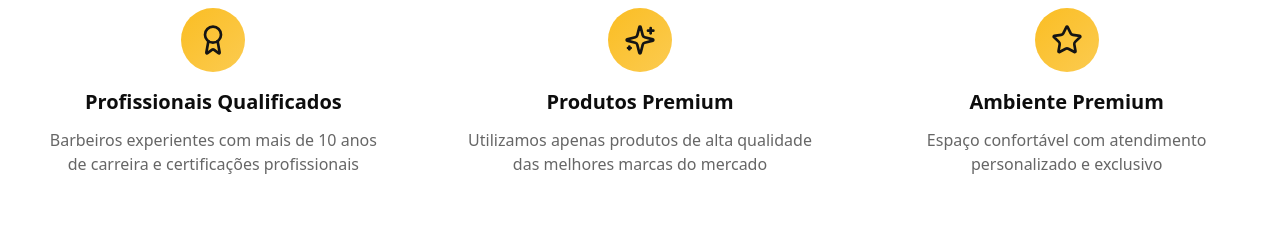
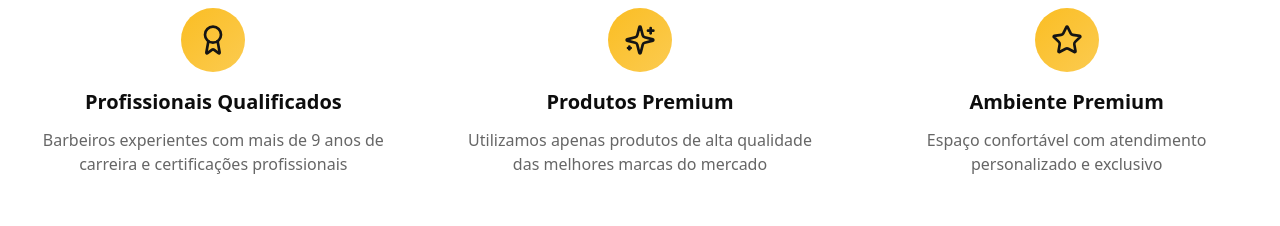
Before and after one commit to ruanvinicius1619-lang/smooth-cuts-booking, a React (Vite) app: page /services in a window 1280 px wide. Shown: the part 2840-3066 px from the top of the page. Built offline with nearby package versions, Linux system fonts and the light colour scheme.

Commit message:
Atualizar experiência do barbeiro de 10 para 9 anos

```diff
--- a/src/pages/About.tsx
+++ b/src/pages/About.tsx
@@ -23,7 +23,7 @@ const About = () => {
   const team = [{
     name: "Mateus Pereira",
     role: "Barbeiro Master",
-    experience: "10 anos",
+    experience: "9 anos",
     specialty: "Cortes clássicos e modernos"
   }, {
     name: "João Santos",
--- a/src/pages/Services.tsx
+++ b/src/pages/Services.tsx
@@ -217,7 +217,7 @@ const Services = () => {
               </div>
               <h3 className="text-xl font-semibold text-foreground mb-3">Profissionais Qualificados</h3>
               <p className="text-barbershop-gray">
-                Barbeiros experientes com mais de 10 anos de carreira e certificações profissionais
+                Barbeiros experientes com mais de 9 anos de carreira e certificações profissionais
               </p>
             </div>
 
```
